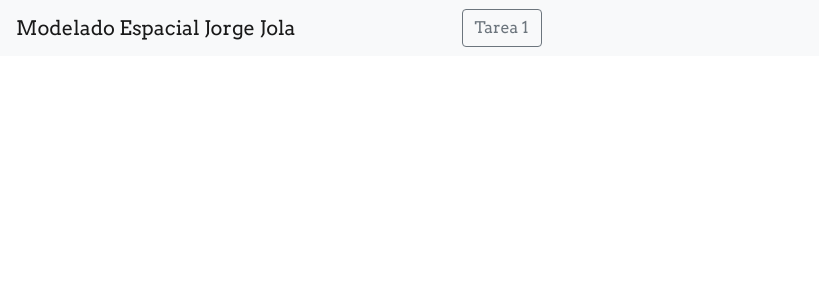
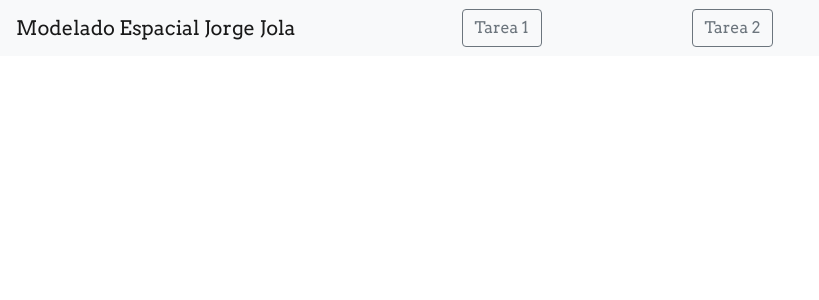
Before and after one commit to JorgeJolaUnal/Curso-Descripci-n-y-Modelado-Espacial, a Flask app: template templates/base.html in a window 1280 px wide. Shown: the top 300 px of the page, without its empty margins (0-819 px from the left). Run offline with Flask 3, Linux system fonts and the light colour scheme; the template is opened without the code that fills it, so the values that code supplies are empty; some libraries are stand-ins or nearby versions.

Commit message:
Update base.html

```diff
--- a/templates/base.html
+++ b/templates/base.html
@@ -73,6 +73,15 @@
               >Tarea 1</a
             >
           </li>
+          <li class="nav-item active">
+            <a
+              href="{{ url_for('main.tarea2') }}"
+              class="btn btn-outline-secondary"
+              role="button"
+              style="margin-left: 150px;"
+              >Tarea 2</a
+            >
+          </li>
       </div>
     </nav>
     {% block content %} {% endblock %}
```
